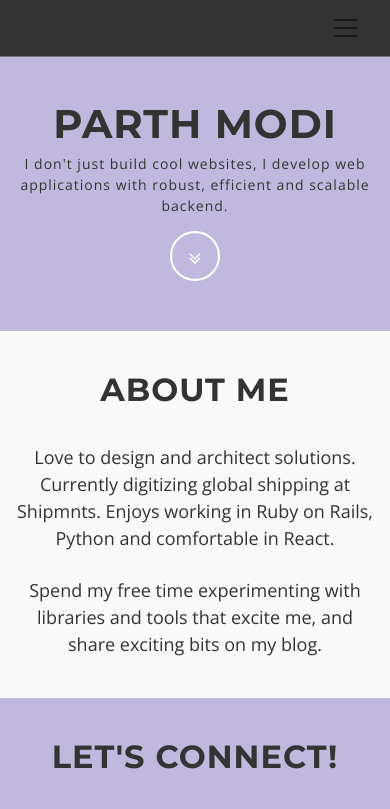
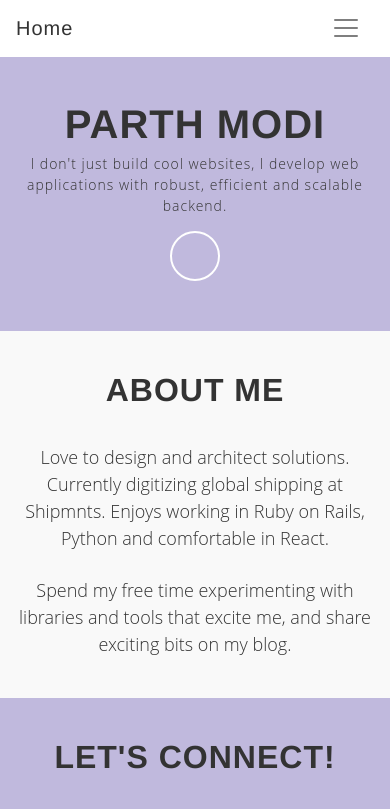
Before and after one commit to 8parth/8parth.github.io, a website: page docs/index.html in a window 390 px wide. Shown: the top 809 px of the page. Drawn offline with nearby package versions, Linux system fonts and the light colour scheme; files that its build step writes are made by us from their sources.

Commit message:
updated navbar header

```diff
--- a/assets/css/theme.css
+++ b/assets/css/theme.css
@@ -337,7 +337,7 @@ ul.banner-social-buttons {
     letter-spacing: 1px;
   }
   .navbar-custom {
-    background-color: var(--main-bg-color);
+    background-color: #fff;
   }
   .navbar-custom a {
     color: #333;
--- a/docs/assets/css/theme.css
+++ b/docs/assets/css/theme.css
@@ -337,7 +337,7 @@ ul.banner-social-buttons {
     letter-spacing: 1px;
   }
   .navbar-custom {
-    background-color: var(--main-txt-color);
+    background-color: #fff;
   }
   .navbar-custom a {
     color: #333;
--- a/docs/index.html
+++ b/docs/index.html
@@ -14,9 +14,9 @@
 
     <link rel="stylesheet" href="assets/css/main.min.css">
 
-    <link href="https://fonts.googleapis.com/css?family=Montserrat:400,400i,700,700i|Open+Sans:300,300i,400,400i,700,700i" rel="stylesheet">
+    <link rel="preload" href="https://fonts.googleapis.com/css?family=Montserrat:400,400i,700,700i|Open+Sans:300,300i,400,400i,700,700i&display=swap" rel="stylesheet">
 
-    <link href="https://maxcdn.bootstrapcdn.com/font-awesome/4.7.0/css/font-awesome.min.css" rel="stylesheet" integrity="sha384-wvfXpqpZZVQGK6TAh5PVlGOfQNHSoD2xbE+QkPxCAFlNEevoEH3Sl0sibVcOQVnN" crossorigin="anonymous">
+    <link rel="preload" href="https://maxcdn.bootstrapcdn.com/font-awesome/4.7.0/css/font-awesome.min.css" rel="stylesheet" integrity="sha384-wvfXpqpZZVQGK6TAh5PVlGOfQNHSoD2xbE+QkPxCAFlNEevoEH3Sl0sibVcOQVnN" crossorigin="anonymous">
 
     <link rel="stylesheet" href="assets/css/theme.css">
 
```
Also changed, not shown: index.html (+2 -2 lines), partials/header.html (+2 -2 lines).
